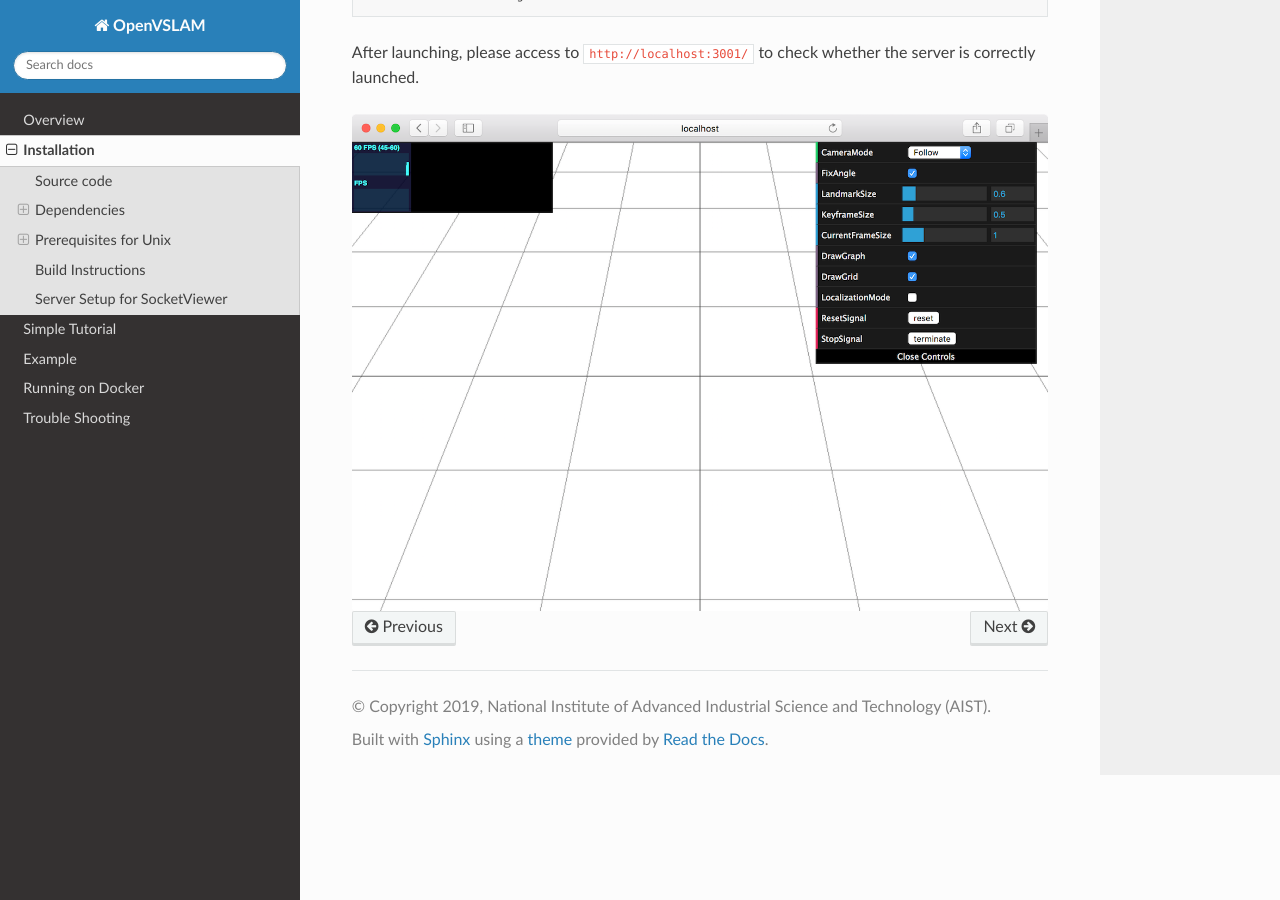
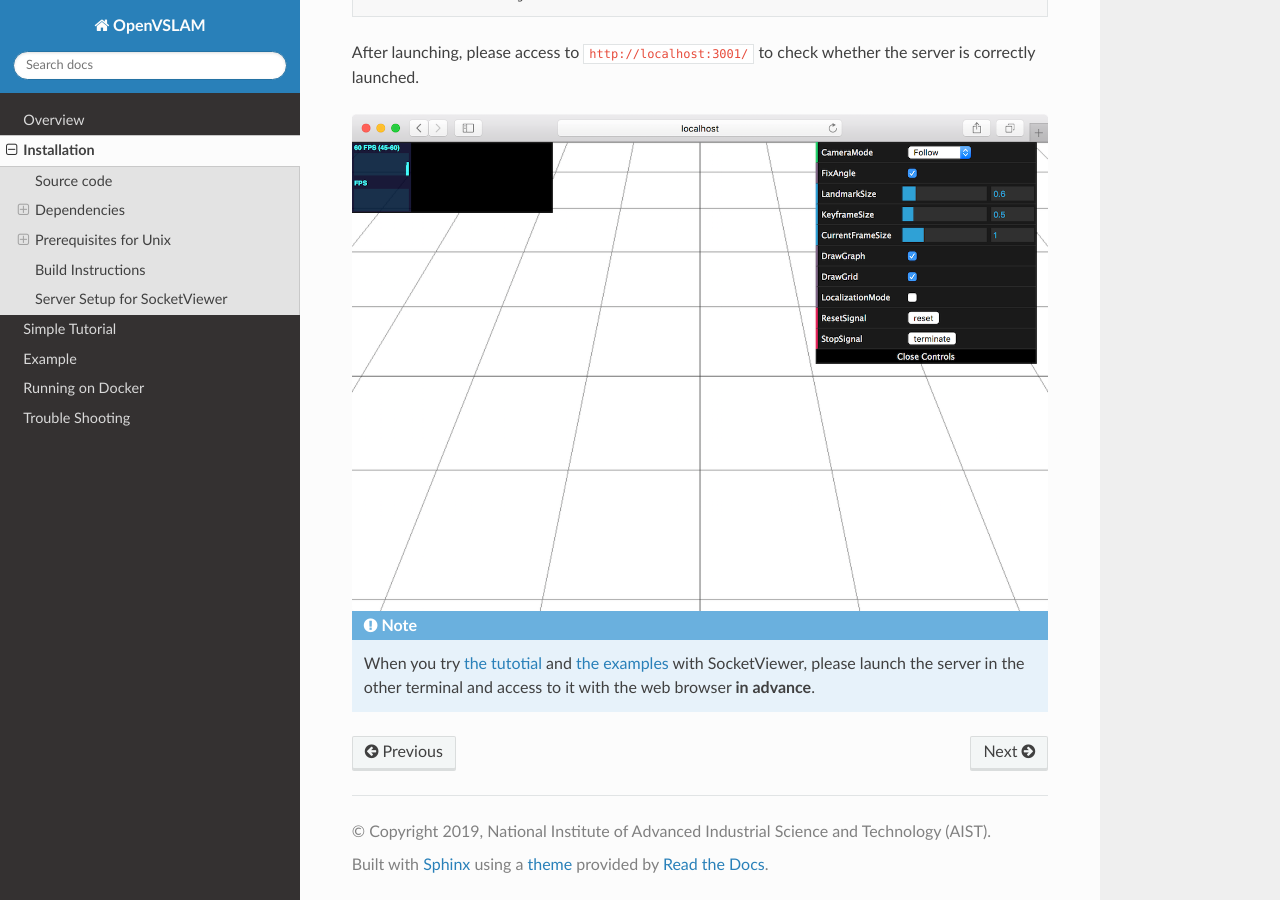
Before and after one commit to xdspacelab/openvslam, a Sphinx documentation site: the page built from docs/installation.rst, in a window 1280 px wide and 900 px high, scrolled down 7649 px. Built offline with Sphinx 7.4.7 and the Read the Docs theme 2.0.0, drawn with Linux system fonts in a browser that asks for light colours.

Commit message:
Add notes

```diff
--- a/docs/installation.rst
+++ b/docs/installation.rst
@@ -65,6 +65,8 @@ Requirements for PangolinViewer
 * `Pangolin <https://github.com/stevenlovegrove/Pangolin>`_ : Please use the latest release. Tested on commit ID `ad8b5f8 <https://github.com/stevenlovegrove/Pangolin/tree/ad8b5f83222291c51b4800d5a5873b0e90a0cf81>`_.
 
 * `GLEW <http://glew.sourceforge.net/>`_ : Required by Pangolin.
+
+.. _subsection-dependencies-socketviewer:
 
 Requirements for SocketViewer
 ^^^^^^^^^^^^^^^^^^^^^^^^^^^^^^^^^
@@ -422,3 +424,7 @@ After launching, please access to ``http://localhost:3001/`` to check whether th
 .. image:: ./img/browser_viewer_default.png
     :width: 800px
     :align: center
+
+.. NOTE ::
+
+    When you try :ref:`the tutotial <chapter-simple-tutorial>` and :ref:`the examples <chapter-example>` with SocketViewer, please launch the server in the other terminal and access to it with the web browser **in advance**.
--- a/docs/simple_tutorial.rst
+++ b/docs/simple_tutorial.rst
@@ -6,6 +6,10 @@ Simple Tutorial
 
 TL; DR
 ^^^^^^
+
+.. NOTE ::
+
+  If you use :ref:`SocketViewer <subsection-dependencies-socketviewer>`, please launch the server in the other terminal and access to it with the web browser **in advance**.
 
 Running the following commands will give a feel for what OpenVSLAM can do.
 The later parts of this chapter explains what each of the commands do in more detail.
```
